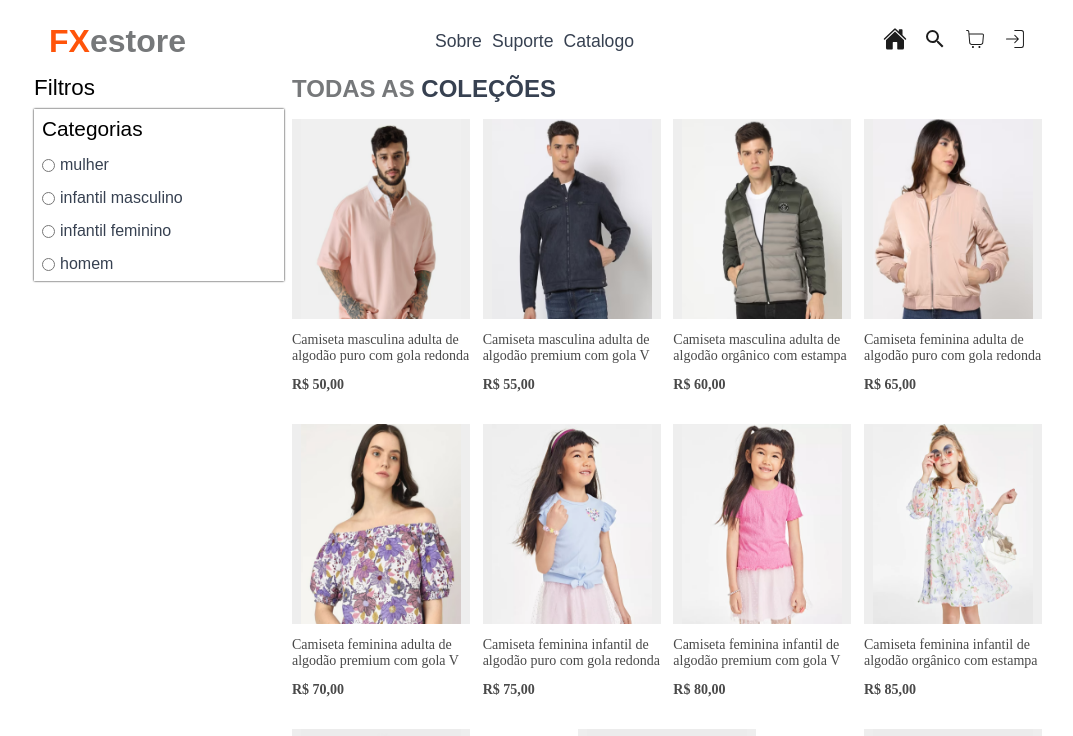
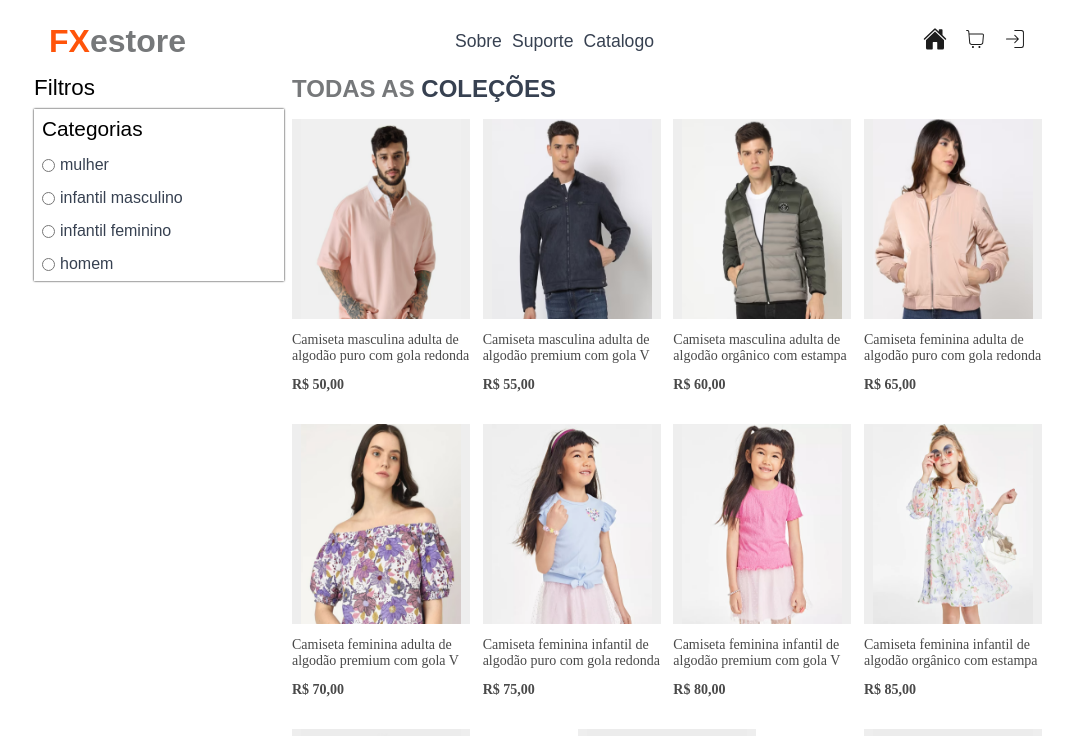
Before and after one commit to leonardofx1/estore, a Next.js app: page /catalog in a window 1280 px wide. Shown: the top 736 px of the page, without its empty margins (102-1175 px from the left). Built offline with nearby package versions, Linux system fonts and the light colour scheme.

Commit message:
modify design

```diff
--- a/src/components/Header/index.tsx
+++ b/src/components/Header/index.tsx
@@ -7,7 +7,6 @@ import { IoHome, IoMenuOutline } from "react-icons/io5";
 
 import { CiShoppingCart } from "react-icons/ci";
 
-import { MdOutlineSearch } from "react-icons/md";
 import { HeaderLogin } from "./headerLogin";
 export const Header = () => {
   return (
@@ -31,9 +30,7 @@ export const Header = () => {
             <IoHome />
           </Link>
         </li>
-        <li>
-          <MdOutlineSearch />
-        </li>
+
         <Link href="cart">
 
           <li>
--- a/src/components/Header/styles.module.scss
+++ b/src/components/Header/styles.module.scss
@@ -39,7 +39,12 @@
 
     color:$fontColorSecondary;
     a {
+
         color: $fontColorSecondary;
+    }
+    li {
+        cursor:pointer;
+
     }
 
 }
```
